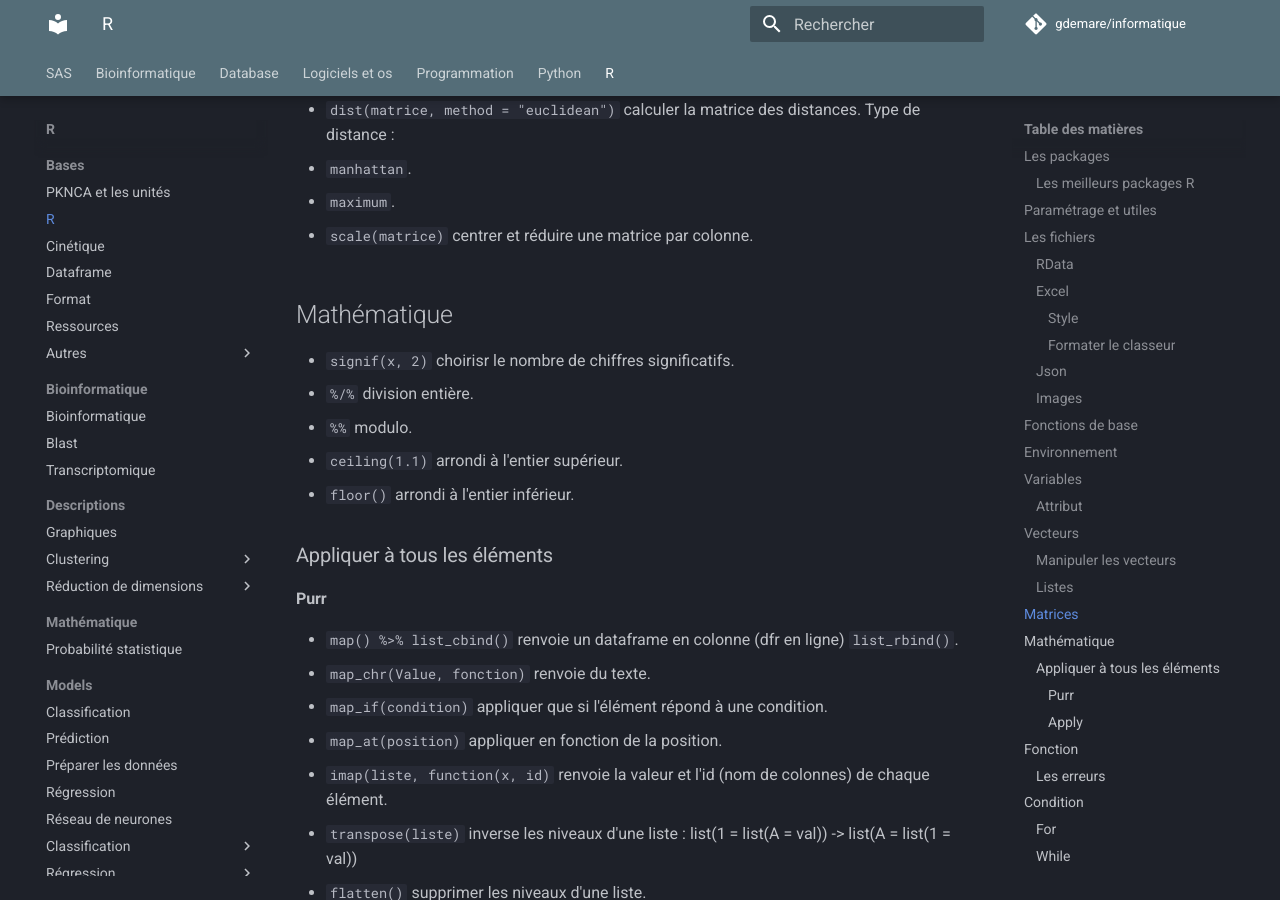
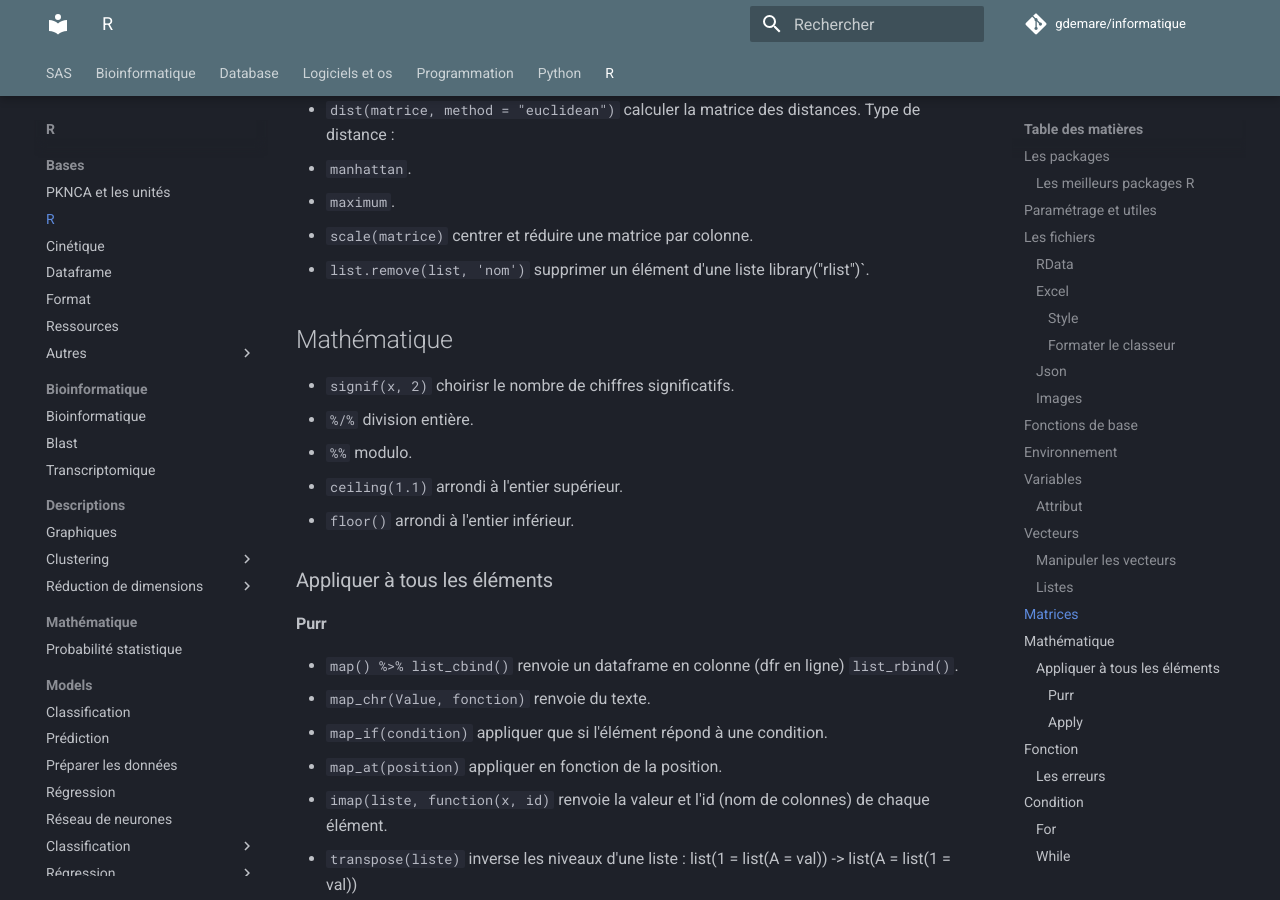
Before and after one commit to gdemare/Informatique, an MkDocs documentation site: the page built from docs/r/bases/R.md, in a window 1280 px wide and 900 px high, scrolled down 6250 px. Built offline with MkDocs 1.6.1 and Material for MkDocs 9.7.7, drawn with Linux system fonts in a browser that asks for light colours; comment, search, counter and statistics services are not loaded.

Commit message:
Update R.md

```diff
--- a/docs/r/bases/R.md
+++ b/docs/r/bases/R.md
@@ -194,6 +194,7 @@ list(
   * `maximum`.
 
 * `scale(matrice)` centrer et réduire une matrice par colonne.
+* `list.remove(list, 'nom')` supprimer un élément d'une liste library("rlist")`.
 ## Mathématique
 
 * `signif(x, 2)` choirisr le nombre de chiffres significatifs.
```
